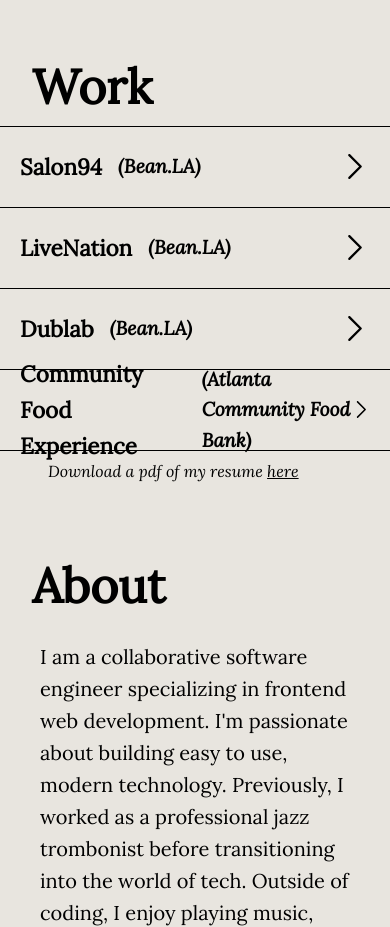
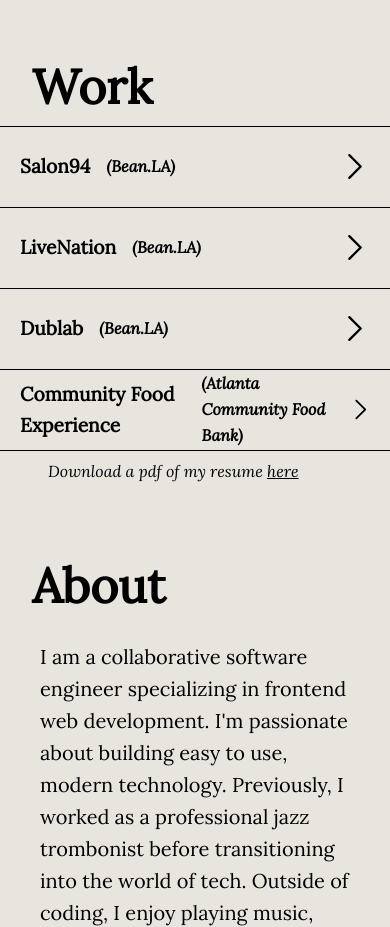
Before and after one commit to masaki-kleinkopf/personal-site-astro, an Astro site: page / in a window 390 px wide. Shown: the part 860-1787 px from the top of the page. Built offline with nearby package versions, Linux system fonts and the light colour scheme; Astro itself is replaced by a stand-in of ours.

Commit message:
add mobile styling for project title

```diff
--- a/src/components/Project.vue
+++ b/src/components/Project.vue
@@ -73,11 +73,18 @@ const techStack = computed(() => props.project?.techStack)
     display: flex;
     align-items: center;
     padding-left: 1.25rem;
-    font-size: 1.4rem;
+    font-size: 1.2rem;
+    @media only screen and (min-width: 600px) {
+      font-size: 1.4rem;
+	  }
     span {
-      font-size: 1.2rem;
+      font-size: 1rem;
       padding-left: 1rem;
       font-style: italic;
+      padding-right: 0.1rem;
+      @media only screen and (min-width: 600px) {
+        font-size: 1.2rem;
+	    }
     }
   }
 }
@@ -89,7 +96,6 @@ const techStack = computed(() => props.project?.techStack)
   flex-direction: column;
   padding: 0 1rem;
   overflow: hidden;
-  /* justify-content: space-evenly; */
   @media only screen and (min-width: 600px) {
     padding: 0 3rem;
 	}
```
